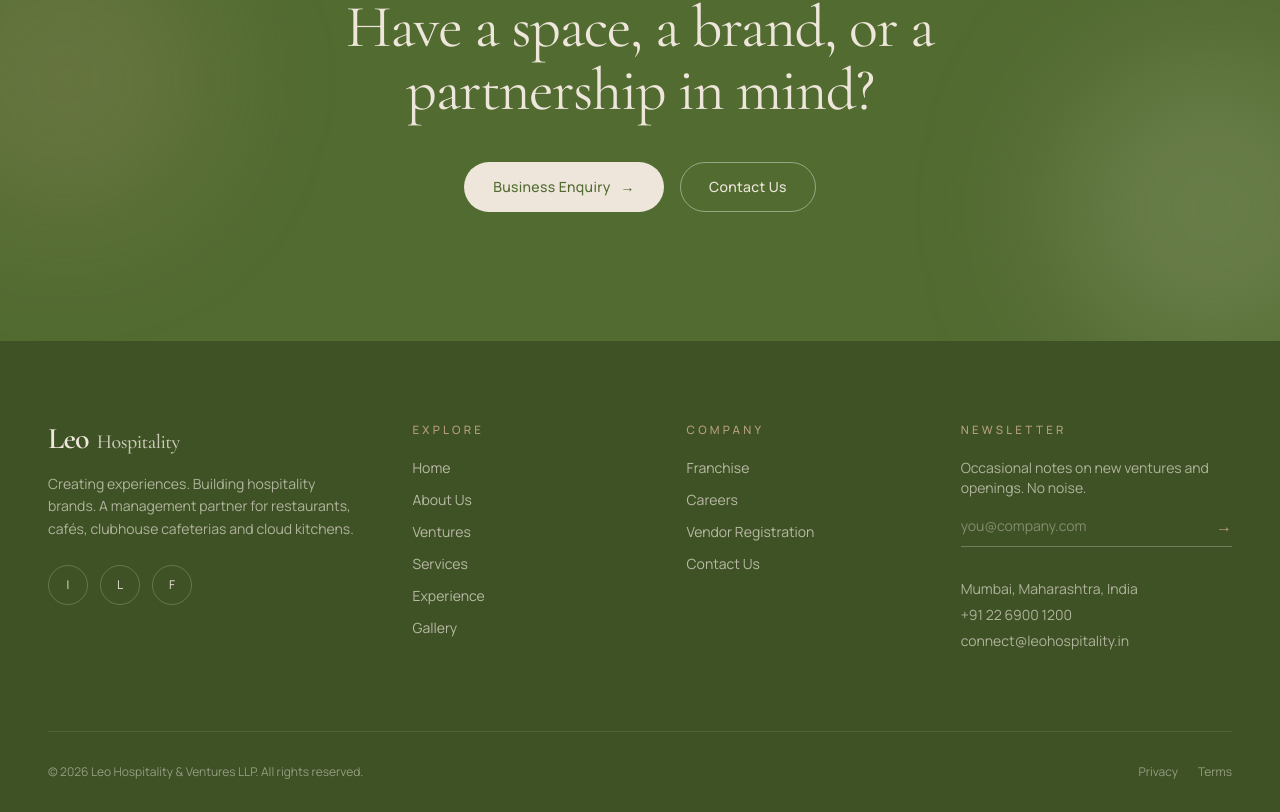
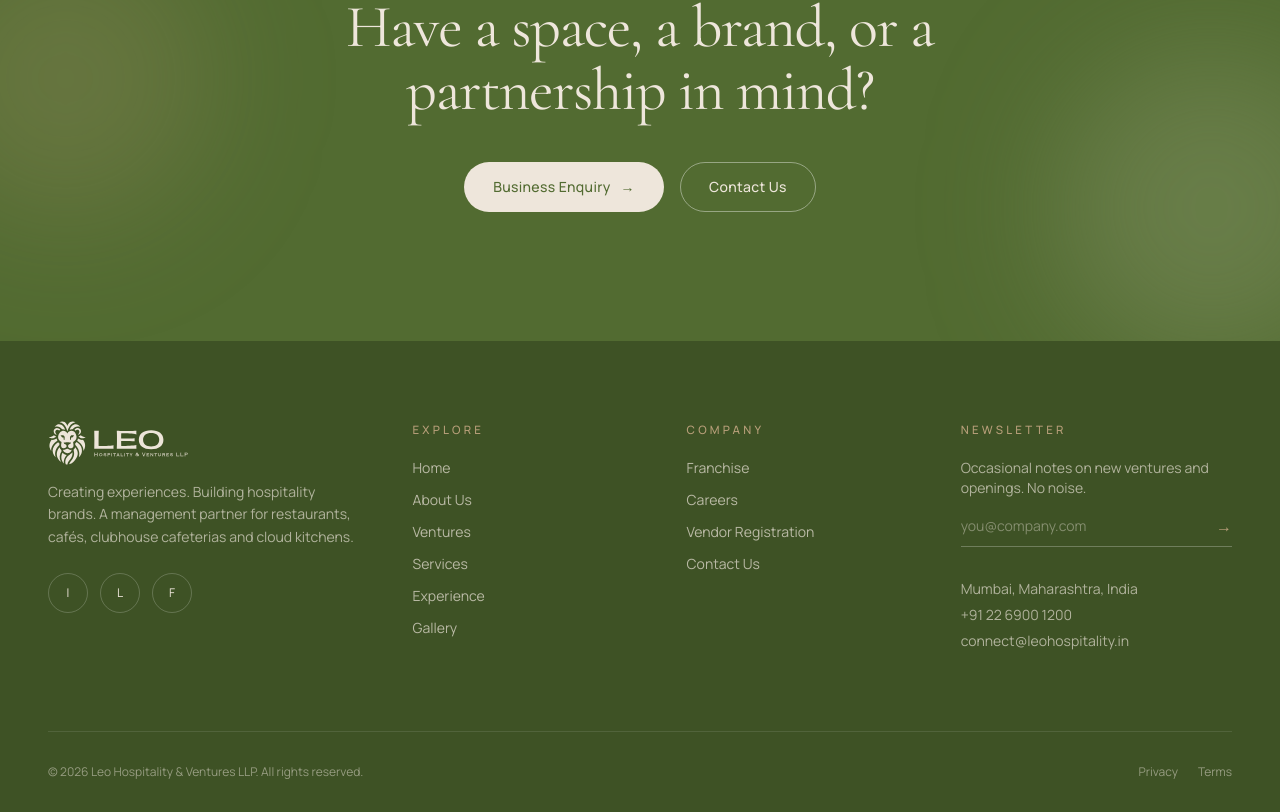
Before and after one commit to DevanshSingh7060/Leo-Hospitality-and-Ventures-LLM, a React (Vite) app: page / in a window 1280 px wide. Shown: the part 8608-9420 px from the top of the page. Built offline with nearby package versions, Linux system fonts and the light colour scheme; a web font is replaced by a local one.

Commit message:
added the icon to the footer

```diff
--- a/src/App.jsx
+++ b/src/App.jsx
@@ -39,7 +39,8 @@
   services: "Services & Capabilities — Leo Hospitality & Ventures LLP",
   experience: "Past Projects & Experience — Leo Hospitality & Ventures LLP",
   gallery: "Gallery — Leo Hospitality & Ventures LLP",
-  franchise: "Franchise & Business Opportunities — Leo Hospitality & Ventures LLP",
+  franchise:
+    "Franchise & Business Opportunities — Leo Hospitality & Ventures LLP",
   careers: "Careers — Leo Hospitality & Ventures LLP",
   vendor: "Vendor Registration & KYC Portal — Leo Hospitality & Ventures LLP",
   contact: "Contact Executive Desk — Leo Hospitality & Ventures LLP",
--- a/src/components/Footer.jsx
+++ b/src/components/Footer.jsx
@@ -1,6 +1,7 @@
 import { useState } from "react"
 import { Arrow } from "../lib/ui"
 import { NAV_ITEMS } from "./Nav"
+import logoDark from "../assets/LEO Logo-dark.svg"
 
 export function Footer({ go }) {
   const [email, setEmail] = useState("")
@@ -11,15 +12,17 @@
       <div className="mx-auto max-w-[1440px] px-6 lg:px-12">
         <div className="grid gap-12 border-b border-white/10 py-16 md:grid-cols-2 lg:grid-cols-[1.4fr_1fr_1fr_1.2fr] lg:py-20">
           <div>
-            <span
-              className="flex items-baseline gap-2"
-              style={{ fontFamily: "var(--font-display)" }}
+            <button
+              onClick={() => go("home")}
+              className="flex items-center transition-opacity duration-300 hover:opacity-90 cursor-pointer focus:outline-none"
+              aria-label="Leo Hospitality & Ventures — Back to home"
             >
-              <span className="text-3xl font-semibold tracking-tight">Leo</span>
-              <span className="text-xl font-medium tracking-tight text-paper/80">
-                Hospitality
-              </span>
-            </span>
+              <img
+                src={logoDark}
+                alt="Leo Hospitality & Ventures"
+                className="h-10 w-auto object-contain sm:h-11"
+              />
+            </button>
             <p className="mt-4 max-w-xs text-sm leading-relaxed text-paper/65">
               Creating experiences. Building hospitality brands. A management
               partner for restaurants, cafés, clubhouse cafeterias and cloud
--- a/src/pages/Home.jsx
+++ b/src/pages/Home.jsx
@@ -1,4 +1,5 @@
 import { useEffect, useState, useRef } from "react"
+
 import {
   Button,
   Arrow,
@@ -8,35 +9,46 @@
   SpotlightCard,
   usePrefersReducedMotion,
 } from "../lib/ui"
+
 import {
   VENTURES_DATA,
   PROJECTS_DATA,
   SERVICES_DATA,
   STATS_DATA,
 } from "../lib/data"
+
 import { gsap } from "gsap"
+
 import { ScrollTrigger } from "gsap/ScrollTrigger"
 
 // Register ScrollTrigger globally
+
 gsap.registerPlugin(ScrollTrigger)
 
 // Standardized entrance animation tokens
+
 const ENTRANCE_EASING = "cubic-bezier(0.22, 1, 0.36, 1)" // Premium easeOutExpo
+
 const ENTRANCE_DURATION = "900ms"
 
 /* ---------- HERO ---------- */
+
 function Hero({ go }) {
   const [loaded, setLoaded] = useState(false)
+
   const reducedMotion = usePrefersReducedMotion()
 
   useEffect(() => {
     const t = setTimeout(() => setLoaded(true), 50)
+
     return () => clearTimeout(t)
   }, [])
 
   const heroItemStyle = (delay) => ({
     opacity: loaded ? 1 : 0,
+
     transform: loaded ? "none" : "translateY(16px)",
+
     transition: reducedMotion
       ? "none"
       : `opacity ${ENTRANCE_DURATION} ${ENTRANCE_EASING} ${delay}ms, transform ${ENTRANCE_DURATION} ${ENTRANCE_EASING} ${delay}ms`,
@@ -75,8 +87,11 @@
             className="mt-6 text-[2.85rem] leading-[1.08] tracking-[-0.015em] text-paper sm:text-6xl lg:text-[4.35rem]"
             style={{
               ...heroItemStyle(150),
+
               fontFamily: "var(--font-display)",
+
               fontWeight: 400,
+
               textShadow: "0 2px 34px rgba(0,0,0,0.55)",
             }}
           >
@@ -90,6 +105,7 @@
             className="mt-6 max-w-xl text-base sm:text-lg leading-relaxed text-paper/85"
             style={{
               ...heroItemStyle(280),
+
               textShadow: "0 1px 16px rgba(0,0,0,0.5)",
             }}
           >
@@ -121,75 +137,121 @@
 }
 
 /* ---------- STICKY PARALLAX VENTURE PANEL ---------- */
+
 /* ---------- STICKY BIDIRECTIONAL VENTURE PANEL ---------- */
+
 function VentureSlide({ venture, go, index }) {
   const reducedMotion = usePrefersReducedMotion()
+
   const isBodhi = venture.id === "bodhi-tree" || index === 0
 
   const trackRef = useRef(null)
+
   const textRef = useRef(null)
+
   const imageRef = useRef(null)
 
   useEffect(() => {
     if (!trackRef.current || !textRef.current || !imageRef.current) return
 
     // Bidirectional "curtain" directions (in percent of each panel's width):
+
     //   Bodhi Tree  -> text enters from the LEFT (-100), image from the RIGHT (+100)
+
     //   Ryvive Roots-> text enters from the RIGHT (+100), image from the LEFT (-100)
+
     // Each panel exits back toward the side it came from.
+
     const textFromX = isBodhi ? -100 : 100
+
     const imageFromX = isBodhi ? 100 : -100
+
     const OPACITY_FLOOR = 0.15
 
     // Only run the scroll-driven sticky curtain on desktop. On phones/tablets
+
     // the layout is a normal stacked section, so a tall pinned track + sliding
+
     // panels would hijack native touch scrolling. gsap.matchMedia() sets up the
+
     // animation for the desktop breakpoint only and automatically reverts all
+
     // inline styles when leaving it (e.g. on resize), so mobile scrolls freely.
+
     const mm = gsap.matchMedia()
 
     mm.add(
       "(min-width: 1024px) and (prefers-reduced-motion: no-preference)",
+
       () => {
         const tl = gsap.timeline({
           scrollTrigger: {
             trigger: trackRef.current,
+
             start: "top bottom",
+
             end: "bottom top",
+
             scrub: 0.6,
+
             invalidateOnRefresh: true,
           },
         })
 
         // Phase 1 — slide IN from opposite sides as the panel enters (0 -> 0.35).
+
         tl.fromTo(
           textRef.current,
+
           { xPercent: textFromX, opacity: OPACITY_FLOOR },
+
           { xPercent: 0, opacity: 1, ease: "power2.out", duration: 0.35 },
-          0
+
+          0,
         )
+
         tl.fromTo(
           imageRef.current,
+
           { xPercent: imageFromX, opacity: OPACITY_FLOOR },
+
           { xPercent: 0, opacity: 1, ease: "power2.out", duration: 0.35 },
-          0
+
+          0,
         )
 
         // Phase 2 — hold both panels settled while the panel is pinned (0.35 -> 0.65).
+
         tl.to({}, { duration: 0.3 }, 0.35)
 
         // Phase 3 — slide OUT back toward their entry sides as the panel leaves (0.65 -> 1).
+
         tl.to(
           textRef.current,
-          { xPercent: textFromX, opacity: OPACITY_FLOOR, ease: "power2.in", duration: 0.35 },
-          0.65
+
+          {
+            xPercent: textFromX,
+            opacity: OPACITY_FLOOR,
+            ease: "power2.in",
+            duration: 0.35,
+          },
+
+          0.65,
         )
+
         tl.to(
           imageRef.current,
-          { xPercent: imageFromX, opacity: OPACITY_FLOOR, ease: "power2.in", duration: 0.35 },
-          0.65
+
+          {
+            xPercent: imageFromX,
+            opacity: OPACITY_FLOOR,
+            ease: "power2.in",
+            duration: 0.35,
+          },
+
+          0.65,
         )
-      }
+      },
     )
 
     return () => mm.revert()
@@ -245,7 +307,9 @@
           ref={textRef}
           style={{ willChange: "transform, opacity" }}
           className={`flex flex-col justify-center px-6 py-6 sm:px-10 sm:py-8 lg:px-16 lg:py-20 xl:px-24 bg-gradient-to-br from-[#455c29] via-[#3e5225] to-[#30411d] border-t lg:border-t-0 ${
-            isBodhi ? "lg:order-1 lg:border-r border-[#8a9a6b]/25" : "lg:order-2 lg:border-l border-[#8a9a6b]/25"
+            isBodhi
+              ? "lg:order-1 lg:border-r border-[#8a9a6b]/25"
+              : "lg:order-2 lg:border-l border-[#8a9a6b]/25"
           } order-2 w-full flex-1 lg:h-full lg:w-1/2 lg:overflow-visible shadow-2xl`}
         >
           <div>
@@ -312,22 +376,29 @@
 }
 
 /* ---------- TABBED EXPERIENCE ---------- */
+
 function TabbedExperience({ go }) {
   const [activeTab, setActiveTab] = useState(0)
+
   const [isHovered, setIsHovered] = useState(false)
+
   const reducedMotion = usePrefersReducedMotion()
+
   const tabRefs = useRef([])
 
   useEffect(() => {
     if (isHovered || reducedMotion) return
+
     const timer = setInterval(() => {
       setActiveTab((prev) => (prev + 1) % PROJECTS_DATA.length)
     }, 2000)
+
     return () => clearInterval(timer)
   }, [isHovered, reducedMotion])
 
   const handleKeyDown = (e, idx) => {
     let nextIdx = idx
+
     if (e.key === "ArrowRight" || e.key === "ArrowDown") {
       nextIdx = (idx + 1) % PROJECTS_DATA.length
     } else if (e.key === "ArrowLeft" || e.key === "ArrowUp") {
@@ -335,8 +406,11 @@
     } else {
       return
     }
+
     e.preventDefault()
+
     setActiveTab(nextIdx)
+
     tabRefs.current[nextIdx]?.focus()
   }
 
@@ -396,6 +470,7 @@
             <div className="min-h-[180px] flex flex-col justify-between">
               {PROJECTS_DATA.map((proj, idx) => {
                 if (activeTab !== idx) return null
+
                 return (
                   <div
                     key={proj.name}
@@ -459,22 +534,31 @@
 }
 
 /* Image pairing for each service */
+
 const SERVICE_IMAGES = [
   { img: IMG.diningRoom, alt: "Restaurant and café dining space" },
+
   { img: IMG.dessertPlatter, alt: "Plated culinary menu presentation" },
+
   { img: IMG.woodTable, alt: "Interior setup ready for opening night" },
+
   { img: IMG.containers, alt: "Cloud kitchen delivery dispatch operations" },
+
   {
     img: IMG.chefBoard,
+
     alt: "Culinary standards and kitchen preparation board",
   },
 ]
 
 /* ---------- LUXURY EDITORIAL SERVICE CARD ---------- */
+
 function ServiceCard({ service, index, go }) {
   const [hovered, setHovered] = useState(false)
+
   const imageInfo = SERVICE_IMAGES[index] || {
     img: IMG.diningRoom,
+
     alt: service.t,
   }
 
@@ -573,6 +657,7 @@
 }
 
 /* ---------- 06. BESPOKE ADVISORY CARD TO COMPLETE THE 3x2 GRID ---------- */
+
 function AdvisoryCard({ go }) {
   const [hovered, setHovered] = useState(false)
 
@@ -618,7 +703,9 @@
         <div className="mt-6 flex flex-wrap gap-2">
           {[
             "Distressed Turnarounds",
+
             "Institutional F&B",
+
             "Private Equity Review",
           ].map((tag) => (
             <span
@@ -642,33 +729,45 @@
 }
 
 /* ---------- STATS ITEM ---------- */
+
 function StatItem({ value, label, suffix }) {
   const ref = useRef(null)
+
   const [count, setCount] = useState(0)
+
   const [triggered, setTriggered] = useState(false)
+
   const reducedMotion = usePrefersReducedMotion()
 
   useEffect(() => {
     const el = ref.current
+
     if (!el) return
 
     const observer = new IntersectionObserver(
       ([entry]) => {
         if (entry.isIntersecting && !triggered) {
           setTriggered(true)
+
           if (reducedMotion) {
             setCount(value)
+
             return
           }
+
           let start = 0
+
           const duration = 1200 // 1.2s
+
           const startTime = performance.now()
 
           const animate = (now) => {
             const elapsed = now - startTime
+
             const progress = Math.min(elapsed / duration, 1)
 
             const easeOut = 1 - Math.pow(1 - progress, 3)
+
             setCount(Math.floor(easeOut * value))
 
             if (progress < 1) {
@@ -681,10 +780,12 @@
           animate(performance.now())
         }
       },
+
       { threshold: 0.1 },
     )
 
     observer.observe(el)
+
     return () => observer.disconnect()
   }, [value, triggered, reducedMotion])
 
@@ -711,30 +812,43 @@
   const reducedMotion = usePrefersReducedMotion()
 
   // Core GSAP ScrollTrigger scroll-scrubbed drift animation (one per section)
+
   useEffect(() => {
     if (reducedMotion) return
 
     // 1. Who We Are Parallax Image
+
     const triggerWho = gsap.to(".who-we-are-img", {
       yPercent: -15,
+
       ease: "none",
+
       scrollTrigger: {
         trigger: ".who-we-are-section",
+
         start: "top bottom",
+
         end: "bottom top",
+
         scrub: true,
       },
     })
 
     // 2. Hero background image drift — keyed to its own section.
+
     const heroTweens = gsap.utils.toArray("[data-parallax-hero-bg]").map((el) =>
       gsap.to(el, {
         yPercent: 12,
+
         ease: "none",
+
         scrollTrigger: {
           trigger: el.closest("section") || el,
+
           start: "top top",
+
           end: "bottom top",
+
           scrub: true,
         },
       }),
@@ -742,9 +856,12 @@
 
     return () => {
       triggerWho.scrollTrigger?.kill()
+
       triggerWho.kill()
+
       heroTweens.forEach((t) => {
         t.scrollTrigger?.kill()
+
         t.kill()
       })
     }
```
Also changed, not shown: src/pages/About.jsx (+54 -0 lines).
